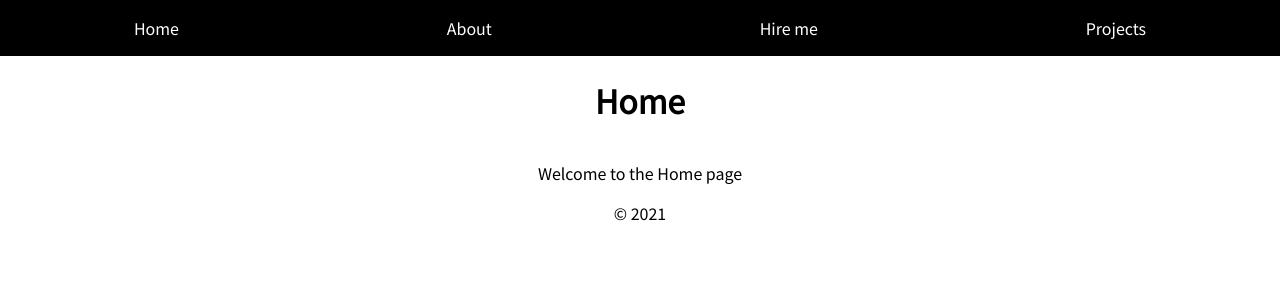
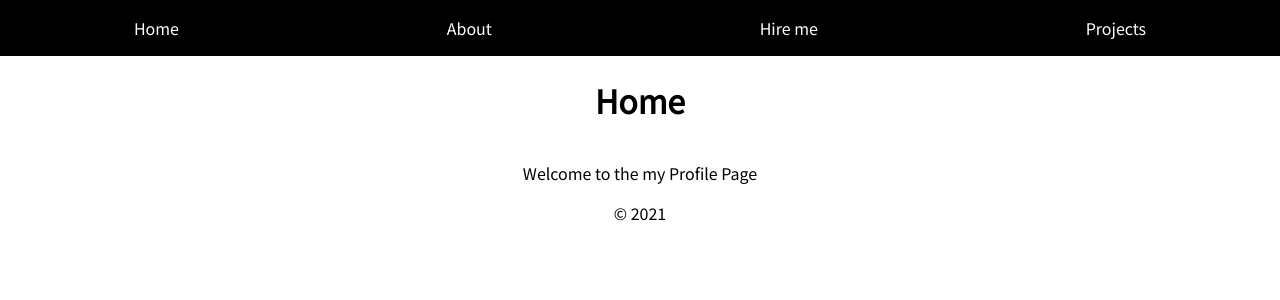
Before and after one commit to ec-villa/next-portfolio, a Next.js app: page / in a window 1280 px wide. Shown: the top 300 px of the page. Built offline with nearby package versions, Linux system fonts and the light colour scheme; a small style sheet from the web is missing.

Commit message:
adjust text in home page

```diff
--- a/pages/index.js
+++ b/pages/index.js
@@ -2,7 +2,7 @@ import Layout from '../components/Layout';
 
 const Index = () => (
     <Layout title='Home'>
-        <p>Welcome to the Home page</p>
+        <p>Welcome to the my Profile Page</p>
     </Layout>
 );
 
```
